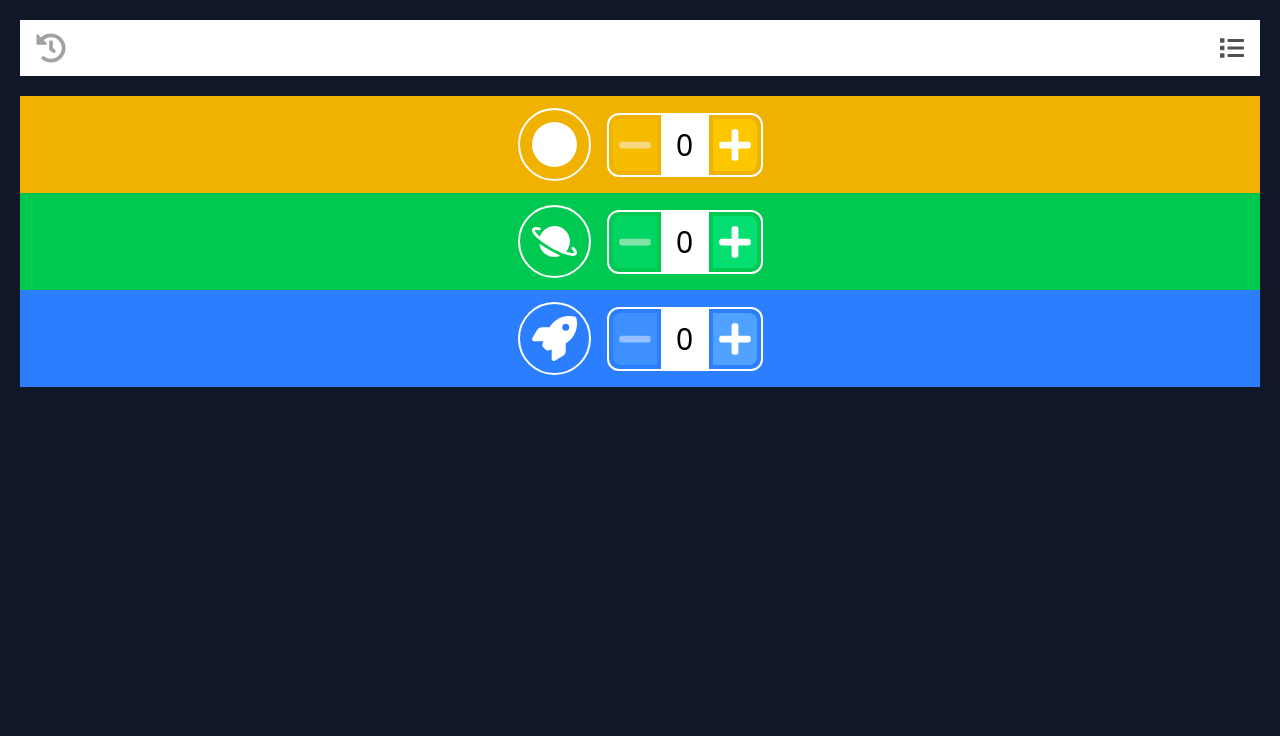
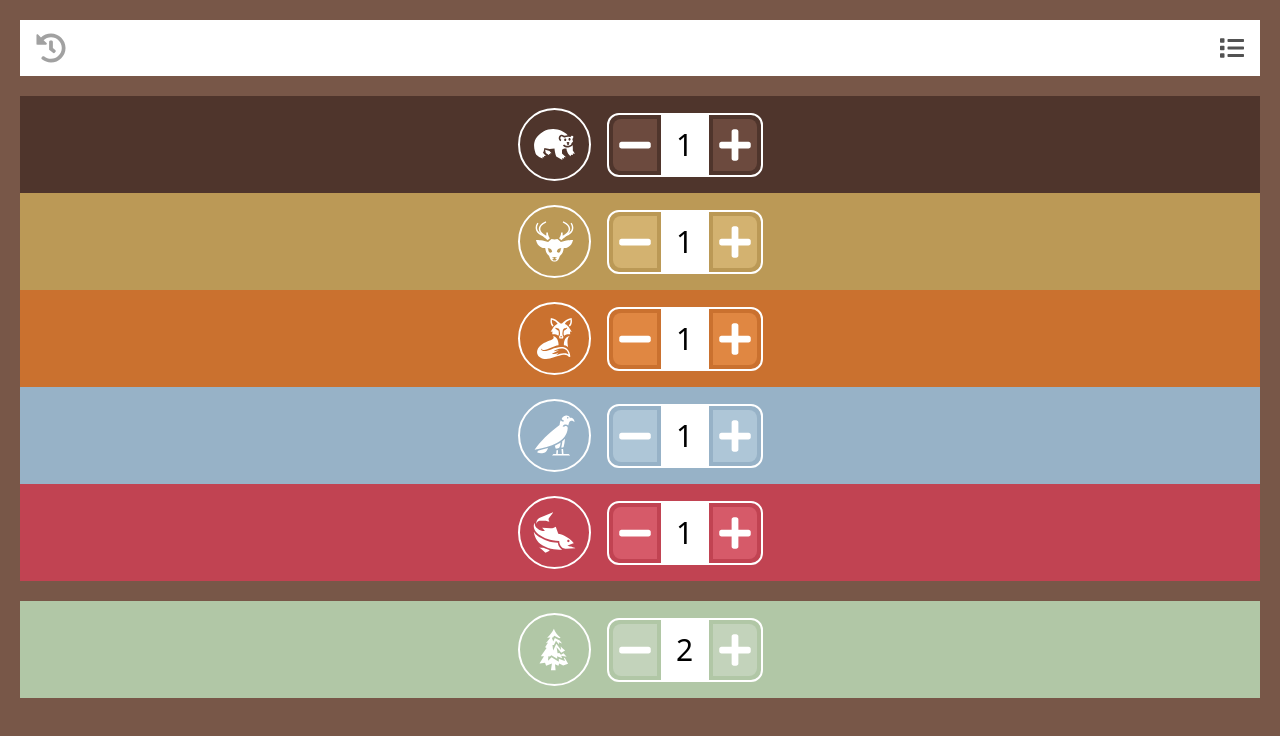
Before and after one commit to natafaye/cascadia-resource-tracker, a React (Vite) app: page / in a window 1280 px wide. Shown: the top 736 px of the page. Built offline with nearby package versions, Linux system fonts and the light colour scheme.

Commit message:
switched back to Cascadia version

```diff
--- a/src/App.tsx
+++ b/src/App.tsx
@@ -1,7 +1,7 @@
 import { useState } from "react"
 import Counter from "./components/Counter"
 import type { HistoryItem, Resource } from "./types"
-import { START_RESOURCES } from "./startResources"
+import { CASCADIA_START_RESOURCES as START_RESOURCES } from "./startResources"
 import History from "./components/History/History"
 
 export default function App() {
--- a/src/index.css
+++ b/src/index.css
@@ -16,6 +16,6 @@
 }
 
 body {
-    /* background-color: #785748; */
-    background-color: var(--color-gray-900)
+    background-color: #785748;
+    /* background-color: var(--color-gray-900) */
 }
--- a/src/startResources.ts
+++ b/src/startResources.ts
@@ -4,7 +4,7 @@ import { FaCircle } from "react-icons/fa6"
 import { IoPlanet } from "react-icons/io5"
 import { FaRocket } from "react-icons/fa6"
 
-export const START_RESOURCES: Resource[] = [
+export const SPACE_BASE_START_RESOURCES: Resource[] = [
   {
     name: "credits",
     className: "bg-yellow-500",
```
